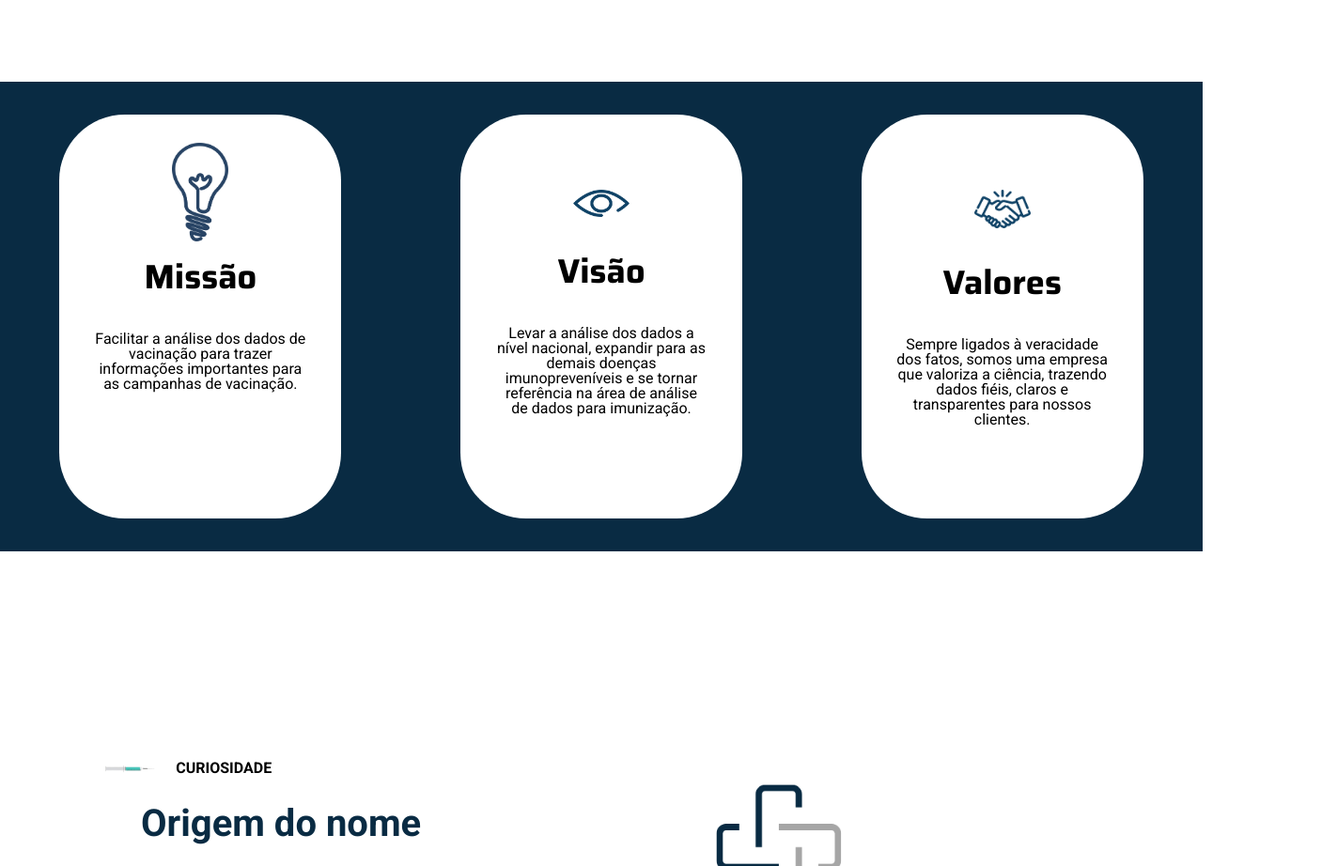
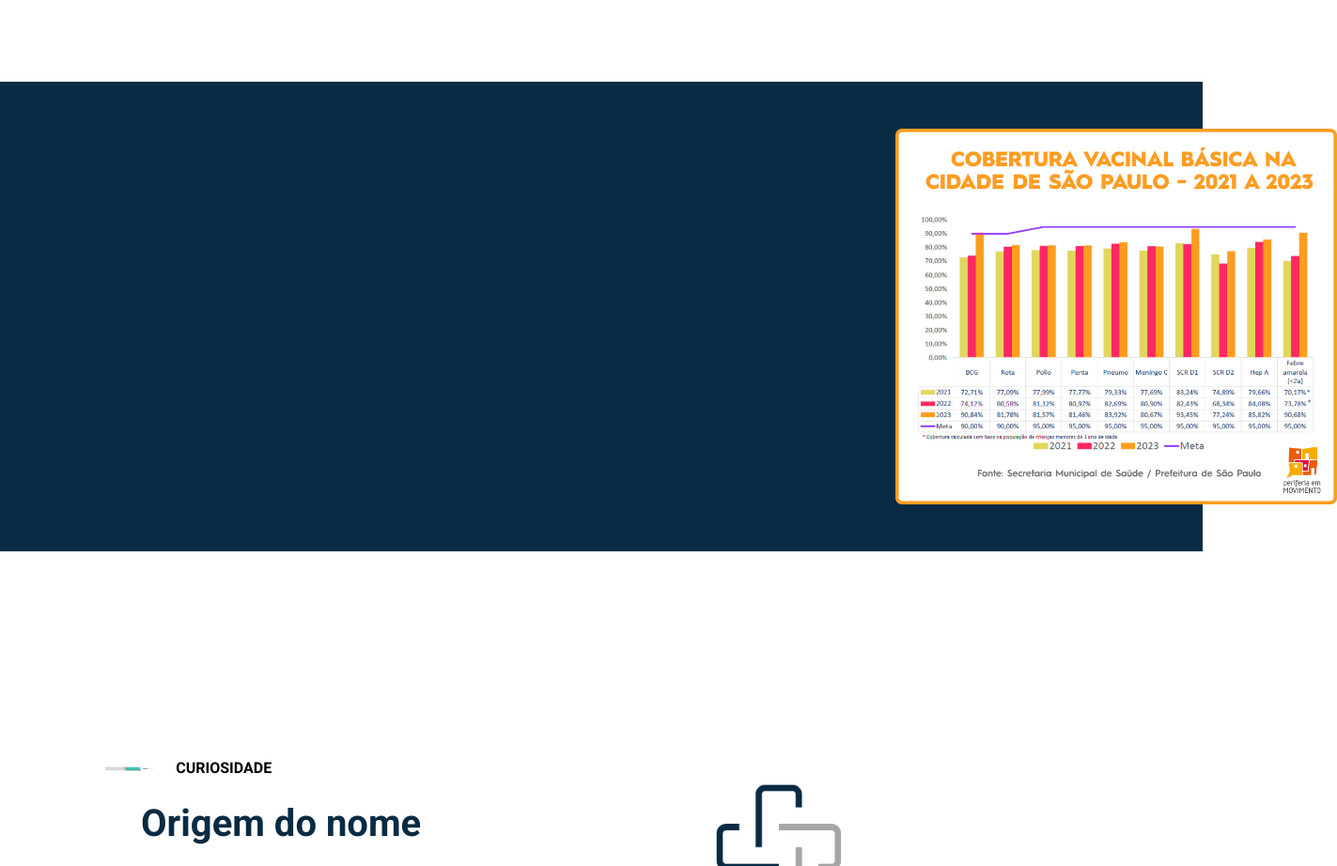
Before and after one commit to cynthiaangi/projeto-pi-2o-semestre, a website: page site/public/servicos.html in a window 1280 px wide. Shown: the part 1480-2402 px from the top of the page at 94% size, 1423 px wide, since content can reach past the window. Drawn offline with Linux system fonts and the light colour scheme; a web font is replaced by a local one.

Commit message:
Em andamento: Pagina de servicos

```diff
--- a/site/public/css/style.css
+++ b/site/public/css/style.css
@@ -674,3 +674,10 @@ select{
     gap: 15px;
     width: 40%;
 }
+
+.img-infografico{
+    display: flex;
+    width: 200px;
+    height: 400px;
+    margin-left: 570px;
+}
--- a/site/public/servicos.html
+++ b/site/public/servicos.html
@@ -59,31 +59,10 @@
         </div>
       </div>
       <div class="conteudo-principal-parte indicadores">
-
-        <div class="visao-missao-valor">
-          <div class="missao">
-            <img src="./assets/missao.png" class="img-marcas" alt="missão">
-            <h2 class="marcas-titulo">Missão</h2>
-          </div>
-          <p class="marcas-texto">Facilitar a análise dos dados de vacinação para trazer informações importantes para as
-            campanhas de vacinação.</p>
+        <div class="nossa-motivacao"></div>
+        <div class="img-infografico">
+          <img src="./assets/infografico-pagina-servicos.png" alt="">
         </div>
-        <div class="visao-missao-valor">
-          <div class="visao">
-            <img src="./assets/visao.png" class="img-marcas" alt="visão">
-            <h2 class="marcas-titulo">Visão</h2>
-
-          </div>
-          <p class="marcas-texto">Levar a análise dos dados a nível nacional, expandir para as demais doenças
-            imunopreveníveis e se tornar referência na área de análise de dados para imunização.</p>
-        </div>
-        <div class="visao-missao-valor">
-          <div class="valor">
-            <img src="./assets/valores.png" class="img-marcas" alt="valores">
-            <h2 class="marcas-titulo">Valores</h2>
-          </div>
-          <p class="marcas-texto">Sempre ligados à veracidade dos fatos, somos uma empresa que valoriza a ciência,
-            trazendo dados fiéis, claros e transparentes para nossos clientes.</p>
         </div>
 
       </div>
```
Also changed, not shown: site/public/assets/infografico-pagina-servicos.png (added).
